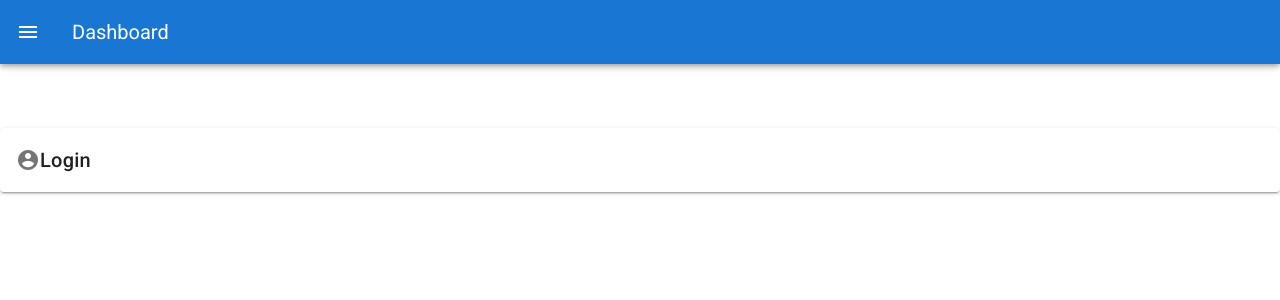
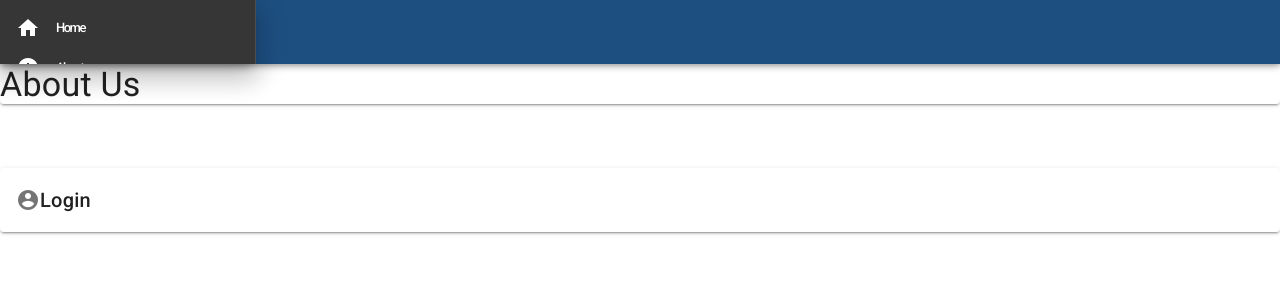
Before and after one commit to abdullah4a/SuperAdmin, a Vue app: page /about in a window 1280 px wide. Both pictures are taken after a click on the button 28 px from the left and 32 px from the top of the page. Shown: the top 300 px of the page. Built offline with nearby package versions, Linux system fonts and the light colour scheme.

Commit message:
Components dealing without router

```diff
--- a/src/App.vue
+++ b/src/App.vue
@@ -1,54 +1,55 @@
 <template>
   <v-app>
-    <v-app-bar
-      app
-      color="primary"
-      dark
-    >
-    <v-app-bar-nav-icon></v-app-bar-nav-icon>
+    <v-app-bar app color="primary" dark>
+      <v-app-bar-nav-icon @click="drawer = !drawer"></v-app-bar-nav-icon>
       <v-app-bar-title>
         <v-icon>
           mdi-dashboard
         </v-icon>
         <span>Dashboard</span>
       </v-app-bar-title>
-    </v-app-bar>
       <v-navigation-drawer v-model="drawer" absolute bottom temporary>
         <v-list nav dense>
           <v-list-item-group
-          v-model="group"
             active-class="deep-purple--text text--accent-4"
+            v-for="navItem in navItems"
+            :key="navItem.id"
           >
-          <v-list-item>
-            <v-list-item-title>Foo</v-list-item-title>
-          </v-list-item>
-
-          <v-list-item>
-            <v-list-item-title>Bar</v-list-item-title>
-          </v-list-item>
-
-          <v-list-item>
-            <v-list-item-title>Fizz</v-list-item-title>
-          </v-list-item>
-
-          <v-list-item>
-            <v-list-item-title>Buzz</v-list-item-title>
+            <v-list-item class="text-h1">
+              <v-icon>mdi-{{ navItem.icon }}</v-icon>
+              <v-list-item-title class="pl-4">{{
+                navItem.text
+              }}</v-list-item-title>
             </v-list-item>
           </v-list-item-group>
         </v-list>
       </v-navigation-drawer>
+    </v-app-bar>
 
     <v-main>
-      <router-view/>
+      <router-view />
     </v-main>
   </v-app>
 </template>
 
 <script lang="ts">
-import Vue from 'vue';
-export default Vue.extend({
-  name: 'App',
-  data: () => ({
-  }),
-});
+import Vue from "vue";
+import Component from "vue-class-component";
+
+@Component
+export default class App extends Vue {
+  private drawer = false;
+  navItems = [
+    {
+      icon: "home",
+      text: "Home",
+      route: "/",
+    },
+    {
+      icon: "information",
+      text: "About",
+      route: "/about",
+    },
+  ];
+}
 </script>
--- a/src/views/About.vue
+++ b/src/views/About.vue
@@ -1,14 +1,17 @@
 <template>
   <div class="about">
-<login/>
+    <v-card>
+      <h1 class="text-h4">About Us</h1>
+    </v-card>
+    <login />
   </div>
 </template>
 <script lang="ts">
-import Vue from 'vue'
-import login from '../components/Login.vue'
+import Vue from "vue";
+import login from "../components/Login.vue";
 export default Vue.extend({
-components:{
-login
-}
-})
+  components: {
+    login,
+  },
+});
 </script>
--- a/src/views/Home.vue
+++ b/src/views/Home.vue
@@ -1,16 +1,17 @@
 <template>
-  <hello-world />
+  <Dashboard />
 </template>
 
 <script lang="ts">
-  import Vue from 'vue'
-  import HelloWorld from '../components/HelloWorld.vue'
+import Vue from 'vue'
+import Component from 'vue-class-component'
+import Dashboard from "../components/Dashboard.vue";
+@Component({
+  components:{
+    Dashboard,
+  }
+})
+export default class App extends Vue {
 
-  export default Vue.extend({
-    name: 'Home',
-
-    components: {
-      HelloWorld,
-    },
-  })
+}
 </script>
```
Also changed, not shown: src/components/Dashboard.vue (renamed from src/components/HelloWorld.vue). Lines whose indentation alone changed are shown as unchanged.
